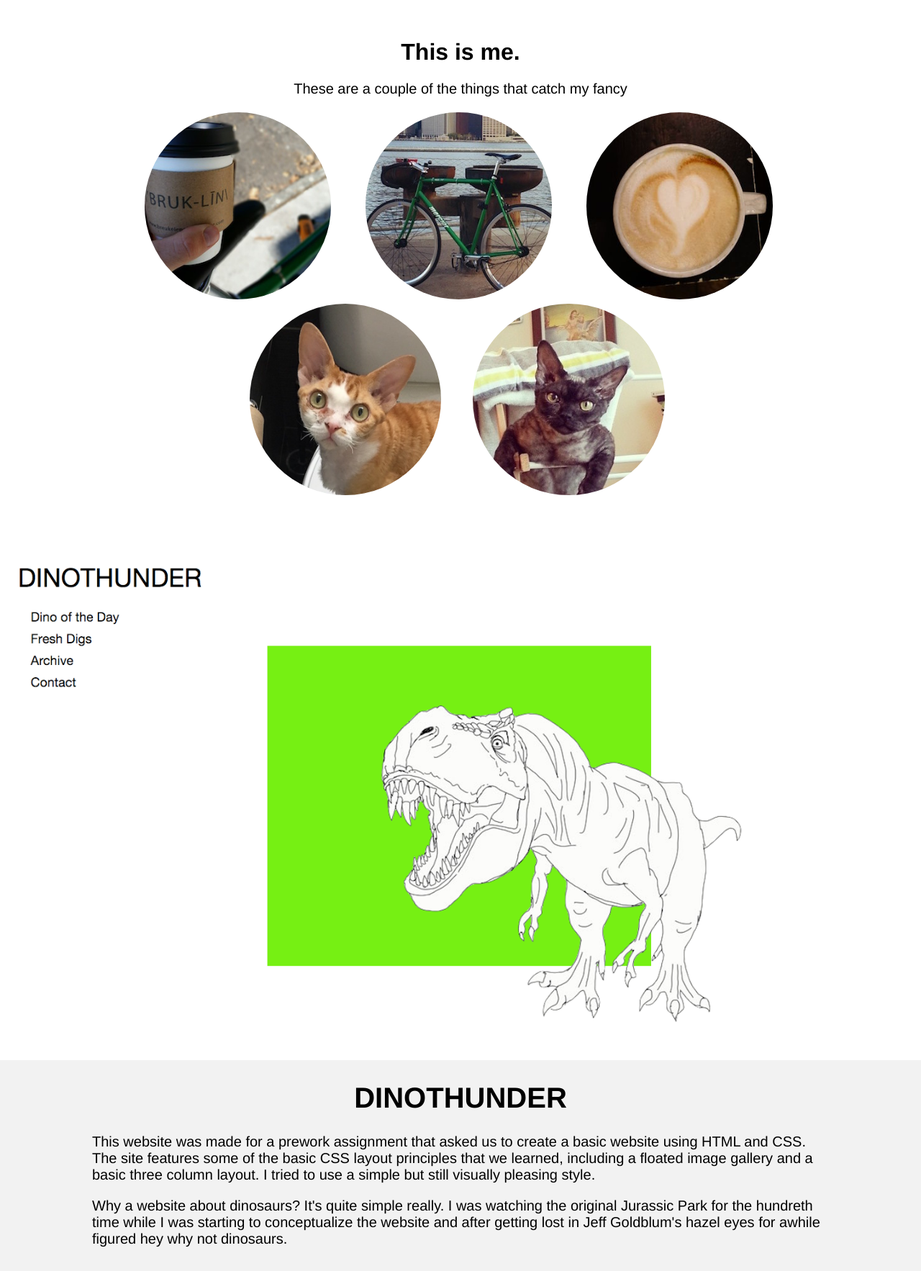
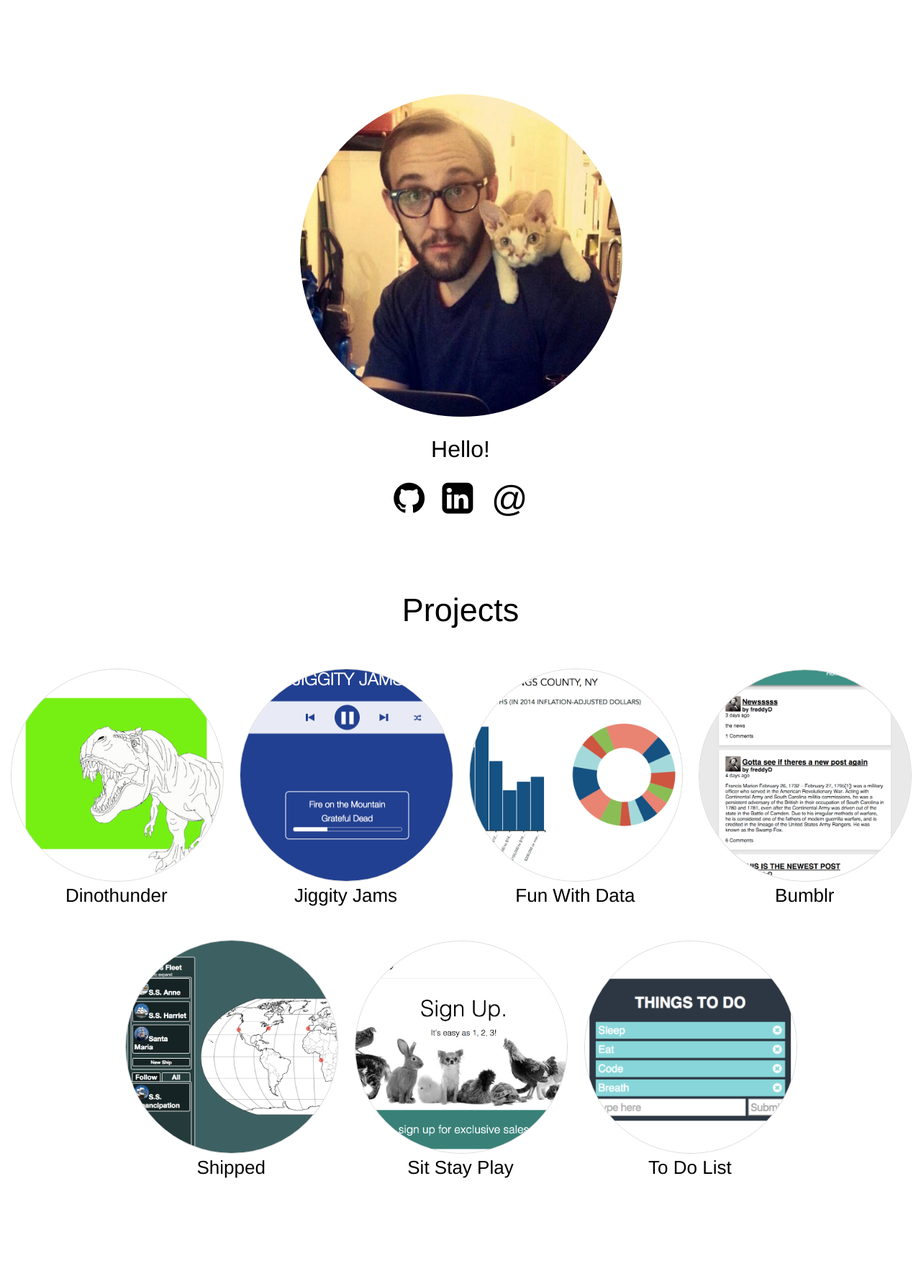
Before and after one commit to andrew-schultz/portfolio, a plain HTML site: page index.html in a window 1280 px wide. Shown: the part 800-2566 px from the top of the page at 72% size. After the commit the page ends 2494 px from the top, so only its background shows below. Drawn offline with nearby package versions, Linux system fonts and the light colour scheme.

Commit message:
changed around the style a lot, removed most of the about me section, reformated the projects section entirely

```diff
--- a/index.html
+++ b/index.html
@@ -20,11 +20,6 @@
 		</div>
 		<nav id="wNav">
 			<ul>
-				<li class="navLink">
-					<a class="linkText" href="#about">
-						ABOUT ME
-					</a>
-				</li>
 				<li id="drop" class="navLink">
 					<a class="linkText" href="#wDino">
 						WORK
@@ -87,7 +82,89 @@
 			</div>
 		</div>
 	</div>
-	<div id='about'>
+	<div id="contact">
+		<div class="jumbo">
+			<!-- <p class="jText">
+				email: as173171@gmail.com
+			</p>
+			<p class="jText">
+				<a href="https://github.com/andrew-schultz" target="_blank">
+					github: @andrew-schultz
+				</a>
+			</p> -->
+		<!-- 	<div id="aboutLeft">
+				<div class="aboutImg img1">
+					<img src="images/coffee.jpg">
+						<div class="secret">
+							<p>
+								Coffee and Phonetic Spelling
+							</p>
+						</div>
+					</img>
+				</div>
+				<div class="aboutImg img2">
+					<img src="images/bike.jpg">
+						<div class="secret">
+							<p>
+								Bikes and Barbeques
+							</p>
+						</div>
+					</img>
+				</div>
+			</div>
+			<div class="aboutImg img3">
+				<img src="images/cappucino.jpg">
+					<div class="secret">
+						<p>
+							Overpriced Espresso Drinks
+						</p>
+					</div>
+				</img>
+			</div>
+			<div id= "aboutRight">
+				<div class="aboutImg img4">
+					<img src="images/babycat.jpg">
+						<div class="secret">
+							<p>
+								Babycat
+							</p>
+						</div>
+					</img>
+				</div>
+				<div class="aboutImg img5">
+					<img src="images/bowie.jpg">
+						<div class="secret">
+							<p>
+								Bowie
+							</p>
+						</div>
+					</img>
+				</div>
+			</div>	 -->
+			<div id="dMe">
+				<a href="gutter.html">
+					<img id="me" src="images/me.jpg">
+				</a>
+			</div>
+			<div id="hello">
+				<h1>
+					<a href="gutter.html">
+						Hello!
+					</a>
+				</h1>
+				<a href="https://github.com/andrew-schultz">
+					<i class="fa fa-github conIcons"></i>
+				</a>
+				<a href="https://www.linkedin.com/in/andrewmschultz">
+					<i class="fa fa-linkedin-square conIcons"></i>
+				</a>
+				<a href="#">
+					<i class="conIcons">&#64</i>
+				</a>
+			</div>
+		</div>
+	</div>
+	<!-- <div id='about'>
 		<div class="jumbo">
 			<div id="aboutT">
 				<div id="x">
@@ -97,58 +174,71 @@
 					</p>
 				</div>
 			</div>
-			<div id="aboutI1" class="imgT">
-				<div class="aboutImg imgL">
-					<img src="images/coffee.jpg">
-						<div class="secret">
+		</div>
+	</div> -->
+	<div id="work">
+		<div id="workTitle">
 			<p>
-								Coffee and Phonetic Spelling
+				Projects
 			</p>
 		</div>
-					</img>
+		<div class="project">
+			<div class="workBubble">
+				<img src="images/bigDinoS.png">
 			</div>
-				<div class="aboutImg imgL">
-					<img src="images/bike.jpg">
-						<div class="secret">
 			<p>
-								Bikes and Barbeques
+				Dinothunder
 			</p>
 		</div>
-					</img>
+		<div class="project">
+			<div class="workBubble">
+				<img src="images/jukeboxS.png">
 			</div>
-				<div class="aboutImg imgL">
-					<img src="images/cappucino.jpg">
-						<div class="secret">
 			<p>
-								Overpriced Espresso Drinks
+				Jiggity Jams
 			</p>
 		</div>
-					</img>
+		<div class="project">
+			<div class="workBubble">
+				<img src="images/fwmdS.png">
 			</div>
-			</div>
-			<div id="aboutI2" class="imgB">
-				<div class="aboutImg2 imgR">
-					<img src="images/babycat.jpg">
-						<div class="secret">
 			<p>
-								Babycat
+				Fun With Data
 			</p>
 		</div>
-					</img>
+		<div class="project">
+			<div class="workBubble">
+				<img src="images/twitter_tumbler_cloneS.png">
 			</div>
-				<div class="aboutImg2 imgR">
-					<img src="images/bowie.jpg">
-						<div class="secret">
 			<p>
-								Bowie
+				Bumblr
 			</p>
 		</div>
-					</img>
+		<div class="project">
+			<div class="workBubble">
+				<img src="images/shipperS.png">
 			</div>
+			<p>
+				Shipped
+			</p>
 		</div>
+		<div class="project">
+			<div class="workBubble">
+				<img src="images/sitstayplayS.png">
 			</div>
+			<p>
+				Sit Stay Play
+			</p>
 		</div>
-	<div class="work" id="wDino">
+		<div class="project">
+			<div class="workBubble">
+				<img src="images/todoS.png">
+			</div>
+			<p>
+				To Do List
+			</p>
+		</div>
+		<!-- <div class="work" id="wDino">
 			<img src="images/bigDino.png">
 			<div class="wText">
 				<h1 id="dino">
@@ -194,7 +284,7 @@
 			<img src="images/twitter_tumbler_clone.png">
 			<div class="wText">
 				<h1 id="tdlist">
-					<a href="https://github.com/thisisniall/group_rails_blog" target="_blank">Tumbler/Twitter Clone</a>
+					<a href="https://github.com/thisisniall/group_rails_blog" target="_blank">Tumblr/Twitter Clone</a>
 				</h1>
 				<p>
 					My first rails app. This was a collaborative project in which we were charged with creating an app that had the same basic functionality as webapps like Twitter and Tumbler.
@@ -245,38 +335,7 @@
 					The site features multiple views that all work within a layout erb. I also included some jquery events to add some movement and points of interest to an otherwise static site.
 				</p>
 			</div>
-		</div>
-		<div id="contact">
-		<div class="jumbo">
-			<p class="jText">
-				email: as173171@gmail.com
-			</p>
-			<p class="jText">
-				<a href="https://github.com/andrew-schultz" target="_blank">
-					github: @andrew-schultz
-				</a>
-			</p>
-			<div id="contact">
-				<div id="dMe">
-					<a href="gutter.html">
-						<img id="me" src="images/me.jpg">
-					</a>
-				</div>
-				<div id="hello">
-					<h1>
-						<a href="gutter.html">
-							Hello!
-						</a>
-					</h1>
-					<p>
-						Why hello there! Lets link up, drop me a line, send me a messsage, whatever you'd like.
-					</p>
-					<p>
-						<strong>email</strong>: as173171@gmail.com
-					</p>
-				</div>
-			</div>
-		</div>
+		</div> -->
 	</div>
 <script src="https://ajax.googleapis.com/ajax/libs/jquery/2.1.4/jquery.min.js"></script>
 <script type="text/javascript" src="scripts/script.js"></script>
--- a/scripts/script.js
+++ b/scripts/script.js
@@ -1,6 +1,6 @@
 $(document).ready(function(){
 
-	$('.aboutImg').hover(function(){
+	$('.workBubble').hover(function(){
 		$(this).children().fadeIn(250).stop;
 	}, function(){
 		$('.secret').fadeOut(250);
@@ -25,59 +25,18 @@ $(document).ready(function(){
 	};
 
 
-		$(window).on('scroll', function(){
-			if($(window).scrollTop() > 600){
-				$('.imgL').animate({
-					left: '80.1%',
-				});
-				$('.imgR').animate({
-					left: '145.1%',
-				});
-				// $('.imgR').css({
-				// 	'margin': '0 auto',
-				// });
-			};
-		});
-
-
-	$('#newInputForm').on('submit', function(e){
-	//when the submit button on the form is clicked, do this
-		e.preventDefault();
-		var now = new Date();
-		var year = now.getFullYear();
-		var month = now.getMonth() + 1;
-		var day = now.getDate();
-		var timestamp = month + "/" + day + "/" + year
-		//prevents the default function of the submit button from firing
-		//doesn't send the input away
-		if ($('#newInput').val().length >= 1){
-				$('#tdul').append('<li class="li"><i class="fa fa-times-circle"></i><p>' + $("#newInput").val() + ' <span>' + timestamp + '</span></p></li>');
-			//this adds an item to the list with the same formatting as the ones that are already there
-			};
-		$('#newInput').val("");
-		//this just clears the previous input from the text box
-
-		$('.fa').on('click', function(){
-		//selects the class .fa on click, runs a function
-			$(this).parent().fadeOut(200 ,function(){
-			//fades out the element with the .fa class
-				$(this).remove();
-				//removes the element completely from the html
-			});
-		});
-	});
-	$('#tdul').on('click', '.li', function(){
-	//selects the ul element on click, runs a function
-		$(this).toggleClass('complete');
-	}); //toggles the class complete
-
-	$('.fa').on('click', function(){
-	//selects the class .fa on click, runs a function
-		$(this).parent().fadeOut(200 ,function(){
-		//fades out the element with the .fa class
-			$(this).remove();
-			//removes the element completely from the html
-		});
-	});
+		// $(window).on('scroll', function(){
+		// 	if($(window).scrollTop() > 600){
+		// 		$('.imgL').animate({
+		// 			left: '80.1%',
+		// 		});
+		// 		$('.imgR').animate({
+		// 			left: '145.1%',
+		// 		});
+		// 		// $('.imgR').css({
+		// 		// 	'margin': '0 auto',
+		// 		// });
+		// 	};
+		// });
 
 });
--- a/styles/style.css
+++ b/styles/style.css
@@ -148,15 +148,15 @@ iframe {
 	color: #000000;
 }
 
-.work {
+#work {
 	width: 100%;
 	padding-bottom: 20px;
-	background-color: #f2f2f2;
+	text-align: center;
 }
 
-.work img {
+/*.work img {
 	margin-top: -30px;
-}
+}*/
 
 .wText {
 	width: 80%;
@@ -191,14 +191,15 @@ iframe {
 
 #contact {
 	width: 100%;
-	margin-top:50px;
-	padding-bottom: 25px;
+	margin-top: 200px;
+	margin-bottom: 30px;
+	padding-bottom: 55px;
 }
 
 #dMe {
-	padding-top: 20px;
+	padding-top: 4%;
 	margin: 0 auto;
-	width: 30%;
+	width: 35%;
 	min-width: 250px;
 }
 
@@ -216,6 +217,7 @@ iframe {
 #hello h1 a {
 	color: #000000;
 	text-decoration: none;
+	font-weight: 300;
 }
 
 #about {
@@ -245,34 +247,12 @@ iframe {
 	margin-bottom: 20px;
 }
 
-#aboutI1 {
-	width: 78%;
-	margin: 0 auto;
-	margin-left: -50%;
-}
-
-#aboutI2 {
-	width: 52%;
-	margin: 0 auto;
-	margin-left: -50%;
-}
-
 .aboutImg {
 	position: relative;
-	width: 26%;
-	/*height: 300px;*/
+	width: 25%;
 	margin-left: 4%;
 	margin-right: 3px;
-	display: inline-block;
-}
-
-.aboutImg2 {
-	position: relative;
-	width: 40%;
-	/*height: 300px;*/
-	margin-left: 3%;
-	margin-right: 3%;
-	display: inline-block;
+	display: block;
 }
 
 .aboutImg img {
@@ -282,37 +262,52 @@ iframe {
 	position: relative;
 }
 
-.aboutImg2 img {
-	width: 100%;
-	border: 1px solid #ffffff;
-	border-radius: 50%;
-	position: relative;
+#aboutLeft {
+	float: left;
+	width: 30%;
 }
 
-.work img {
-	width: 100%;
+#aboutRight {
+	float: right;
 }
 
-.imgR {
-	/*margin-left: -400px;*/
+#hello a {
+	text-decoration: none;
 }
 
-.imgR {
-
+.conIcons {
+	text-align: center;
+	font-size: 50px;
+	padding-left: 10px;
+	padding-right: 10px;
+	color: #000000;
 }
 
-.imgT {
-	margin-left: -750%;
+/*.img1 {
+	top: 300px;
+	left: 100px;
 }
 
-.imgB {
-	margin-left: -600%;
+.img2 {
+	top: 110px;
 }
 
+.img3 {
+	top: 20px;
+}
+
+.img4 {
+	top: 110px;
+}
+
+.img5 {
+	top: 300px;
+	right: 100px;
+}*/
 
 .secret {
 	width: 100%;
-	height: 100%;
+	/*height: 100%;*/
 	margin-top: -305px;
 	background-color: #f2f2f2;
 	border: 1px solid #f2f2f2;
@@ -335,7 +330,7 @@ iframe {
 .secret p {
 	text-align: center;
 	margin: 0 auto;
-	padding-top: 138px;
+	/*padding-top: 138px;*/
 	font-size: 20px;
 }
 
@@ -344,6 +339,39 @@ iframe {
 	margin: 0 auto;
 	padding-top: 138px;
 	font-size: 20px;
+}
+
+.project {
+	width: 23%;
+	display: inline-block;
+	margin: 10px;
+	min-width: 150px;
+
+}
+
+.project p {
+	font-size: 26px;
+	font-weight: 300;
+	margin-top: 0px;
+}
+
+.workBubble {
+	width: 100%;
+}
+
+.workBubble img {
+	width: 100%;
+	border-radius: 50%;
+	border: 1px solid #d9d9d9;
+}
+
+#workTitle {
+	text-align: center;
+}
+
+#workTitle p {
+	font-size: 45px;
+	font-weight: 300;
 }
 
 .linkText:hover {
@@ -395,88 +423,8 @@ iframe {
 	padding-top: 70px;
 }
 
-.complete {
-	background-color: red;
-}
-
-#body {
-	font-family: 'helvetica';
-	margin: 0;
-	color: #ffffff;
-	margin-top: 0px;
-}
-
-#wrapper {
-	width: 400px;
-	margin: 0 auto;
-	padding: 10px;
-	background-color: #2a3744;
-}
-
-#tdheader {
-	text-align: center;
-}
-
-#tdul {
-	list-style: none;
-	padding: 0;
-	margin: 0 auto;
-}
-
-.fa {
-	float: right;
-	margin: 2px;
-	z-index: 200;
-}
-
 .fa-bars {
 	display: none;
-}
-
-.li {
-	width: 385px;
-	margin: 5px 10px 5px 3px;
-	padding: 5px;
-	background-color: #71dbdb;
-	font-size: 22px;
-	min-height: 25px;
-	position: relative;
-}
-
-.li span {
-	font-size: 11px;
-	color: #2a3744;
-	width: 68px;
-	float: right;
-	margin-top: 9px;
-}
-
-.li p {
-	width: 360px;
-	padding: 0;
-	margin: 0;
-	z-index: 1;
-	display: block;
-}
-
-input[type=text] {
-	padding: 3px;
-	font-size: 22px;
-}
-
-#newInput {
-	width: 303px;
-	color: #a1a1a1;
-	margin-left: 3px;
-	margin-top: 0px;
-}
-
-input[type=submit] {
-	padding: 3px;
-	font-size: 22px;
-	background-color: #ffffff;
-	color: #a1a1a1;
-	margin-left: 1px;
 }
 
 @media all and (max-width: 960px) and (min-width: 701px) {
@@ -507,6 +455,7 @@ input[type=submit] {
 		padding-top: 7px;
 		padding-right: 7px;
 		font-size: 20px;
+		float: right;
 	}
 
 	#title {
@@ -547,10 +496,6 @@ input[type=submit] {
 		margin-top: 0px;
 	}
 
-	#contact {
-		padding-bottom: 55px;
-	}
-
 	#home {
 		padding-bottom: 180px;
 	}
@@ -567,4 +512,13 @@ input[type=submit] {
 		font-size: 18px;
 	}
 
+	#contact {
+		margin-top: 0px;
+		margin-bottom: 100px;
+	}
+
+	.conIcons {
+		font-size: 40px;
+	}
+
 }
--- /dev/null
+++ b/styles/tdstyle.css
@@ -0,0 +1,80 @@
+
+.complete {
+	background-color: red;
+}
+
+#body {
+	font-family: 'helvetica';
+	margin: 0;
+	color: #ffffff;
+	margin-top: 0px;
+}
+
+#wrapper {
+	width: 400px;
+	margin: 0 auto;
+	padding: 10px;
+	background-color: #2a3744;
+}
+
+#tdheader {
+	text-align: center;
+}
+
+#tdul {
+	list-style: none;
+	padding: 0;
+	margin: 0 auto;
+}
+
+.fa {
+	float: right;
+	margin: 2px;
+	z-index: 200;
+}
+
+.li {
+	width: 385px;
+	margin: 5px 10px 5px 3px;
+	padding: 5px;
+	background-color: #71dbdb;
+	font-size: 22px;
+	min-height: 25px;
+	position: relative;
+}
+
+.li span {
+	font-size: 11px;
+	color: #2a3744;
+	width: 68px;
+	float: right;
+	margin-top: 9px;
+}
+
+.li p {
+	width: 360px;
+	padding: 0;
+	margin: 0;
+	z-index: 1;
+	display: block;
+}
+
+input[type=text] {
+	padding: 3px;
+	font-size: 22px;
+}
+
+#newInput {
+	width: 303px;
+	color: #a1a1a1;
+	margin-left: 3px;
+	margin-top: 0px;
+}
+
+input[type=submit] {
+	padding: 3px;
+	font-size: 22px;
+	background-color: #ffffff;
+	color: #a1a1a1;
+	margin-left: 1px;
+}
--- a/todolist.html
+++ b/todolist.html
@@ -4,6 +4,7 @@
 	<meta charset="UTF-8">
 	<link rel="stylesheet" href="https://maxcdn.bootstrapcdn.com/font-awesome/4.5.0/css/font-awesome.min.css">
 	<link rel="stylesheet" type="text/css" href="styles/style.css">
+	<link rel="stylesheet" type="text/css" href="styles/tdstyle.css">
 	<title>Work</title>
 </head>
 <body>
```
Also changed, not shown: scripts/tdscript.js (added, +41 -0 lines), images/bigDinoS.png (added), images/fwmd.png (added), images/fwmdS.png (added), images/fwmd_1.png (deleted), images/jukeboxS.png (added), images/shipperS.png (added), images/sitstayplayS.png (added), images/todoS.png (added), images/twitter_tumbler_cloneS.png (added). Lines whose indentation alone changed are shown as unchanged.
